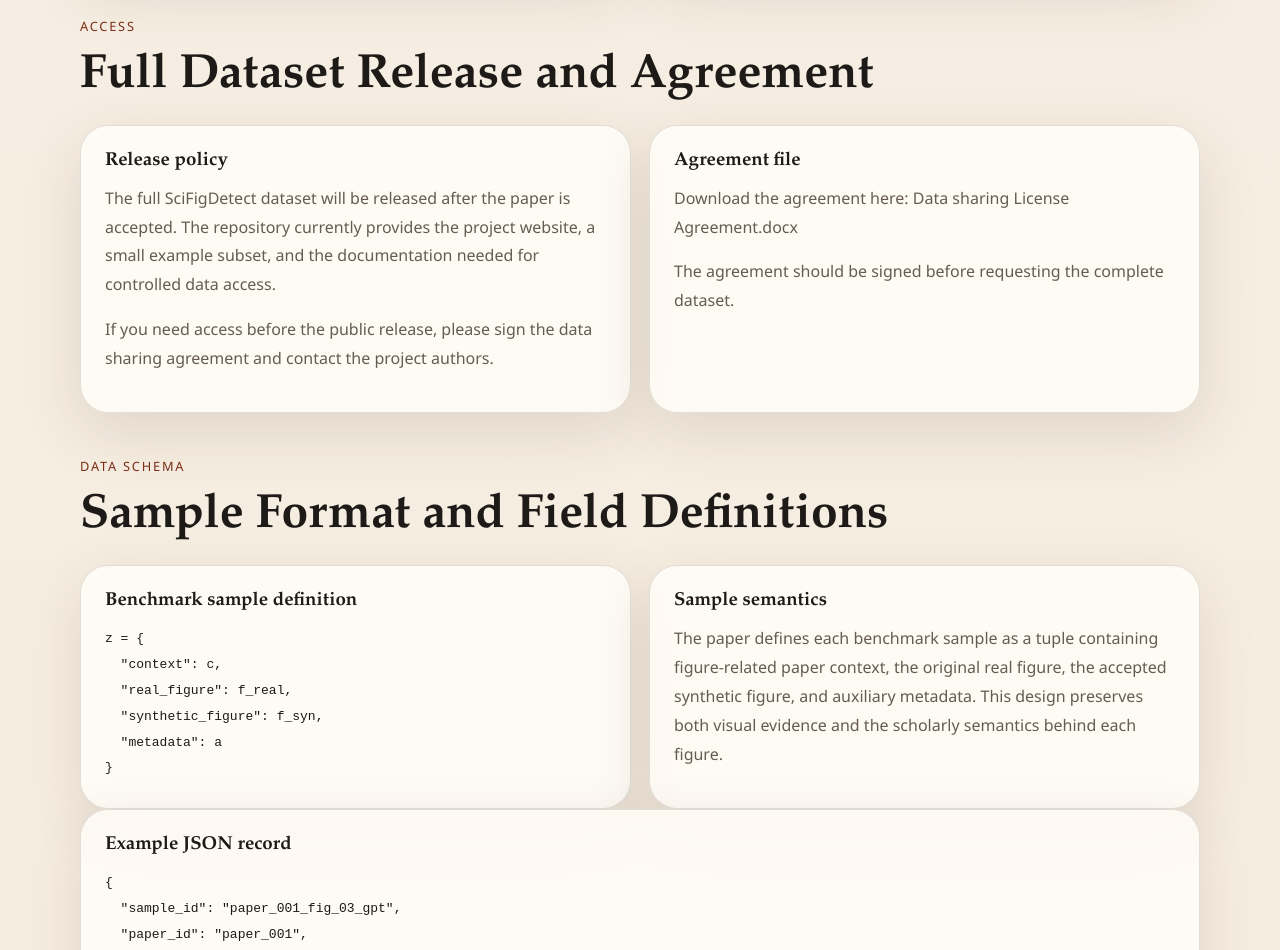
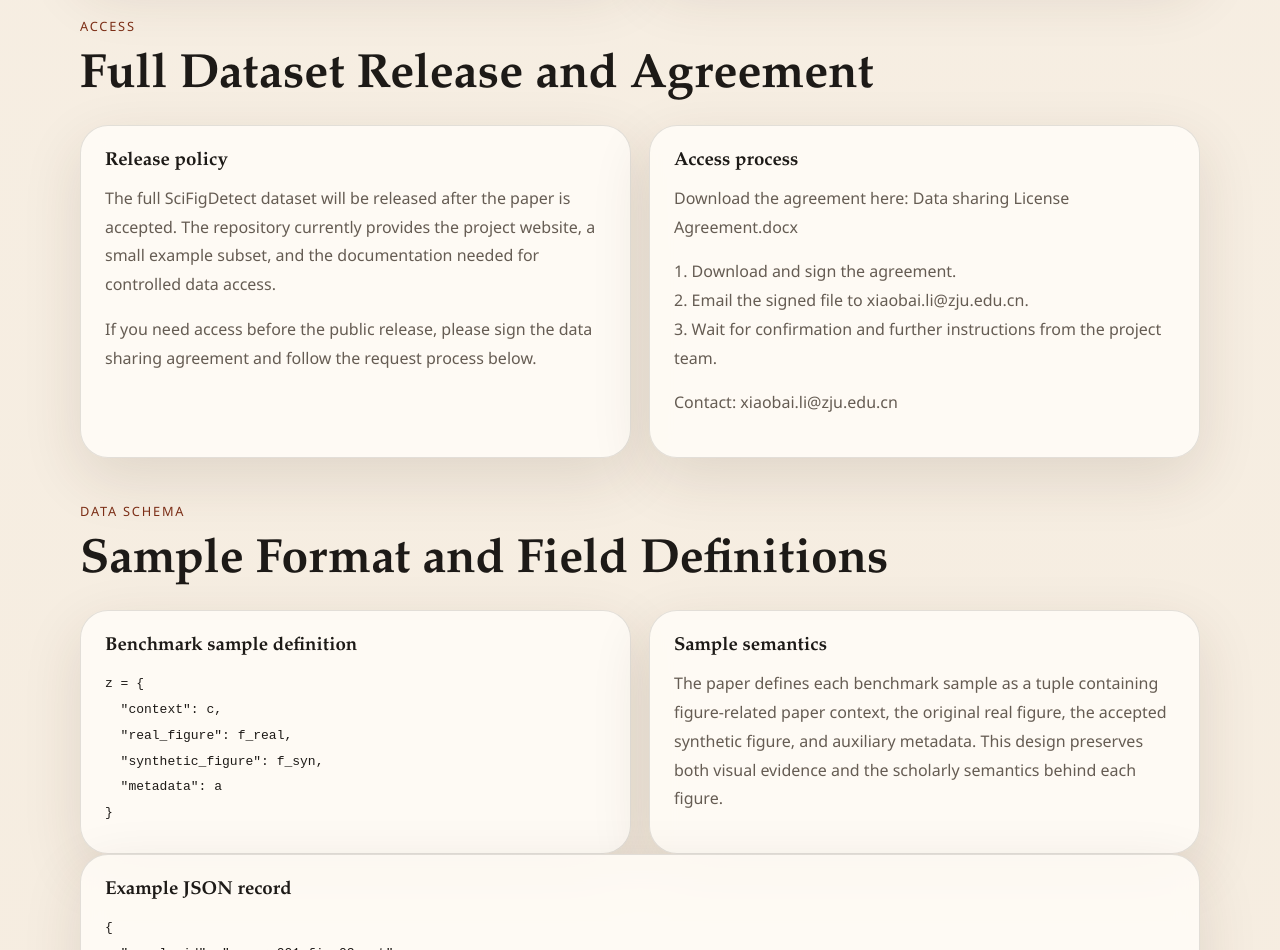
Before and after one commit to Joyce-yoyo/SciFigDetect, a plain HTML site: page index.html in a window 1280 px wide. Shown: the part 3600-4550 px from the top of the page. Drawn offline with Linux system fonts and the light colour scheme.

Commit message:
Add detailed dataset access instructions

```diff
--- a/index.html
+++ b/index.html
@@ -336,11 +336,11 @@
               </p>
               <p>
                 If you need access before the public release, please sign the data sharing
-                agreement and contact the project authors.
+                agreement and follow the request process below.
               </p>
             </div>
             <div class="content-card prose">
-              <h3>Agreement file</h3>
+              <h3>Access process</h3>
               <p>
                 Download the agreement here:
                 <a href="./docs/Data%20sharing%20License%20Agreement.docx">
@@ -348,7 +348,14 @@
                 </a>
               </p>
               <p>
-                The agreement should be signed before requesting the complete dataset.
+                1. Download and sign the agreement.<br />
+                2. Email the signed file to
+                <a href="mailto:xiaobai.li@zju.edu.cn">xiaobai.li@zju.edu.cn</a>.<br />
+                3. Wait for confirmation and further instructions from the project team.
+              </p>
+              <p>
+                Contact:
+                <a href="mailto:xiaobai.li@zju.edu.cn">xiaobai.li@zju.edu.cn</a>
               </p>
             </div>
           </div>
```
Also changed, not shown: 1 other file.
